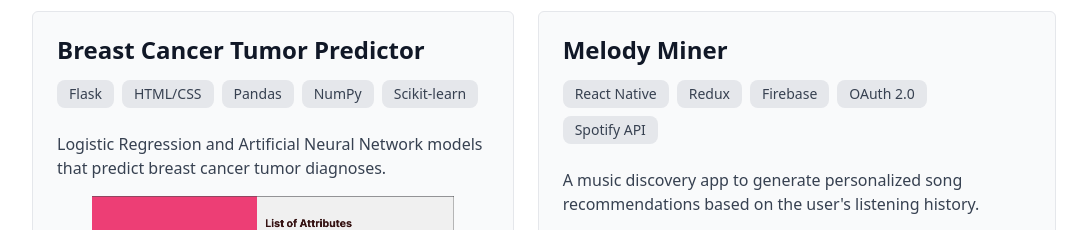
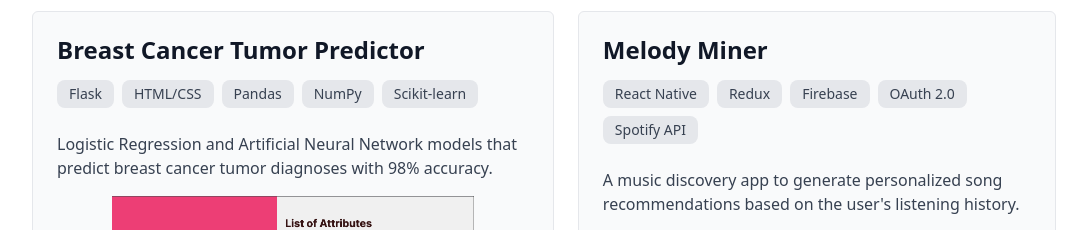
Before and after one commit to KunalLohtia/KunalLohtia.github.io, a React (Create React App) app: page / in a window 1280 px wide. Shown: the part 3620-3850 px from the top of the page, without its empty margins (96-1183 px from the left). Built offline with nearby package versions, Linux system fonts and the light colour scheme.

Commit message:
updated project description

```diff
--- a/src/components/Projects.js
+++ b/src/components/Projects.js
@@ -33,7 +33,7 @@
                         <Tag text="Scikit-learn" />
                       </div>
                       <p className="mt-4 text-md leading-6 text-gray-700">
-                        Logistic Regression and Artificial Neural Network models that predict breast cancer tumor diagnoses.
+                        Logistic Regression and Artificial Neural Network models that predict breast cancer tumor diagnoses with 98% accuracy.
                       </p>
                       <div className="mt-4 w-full max-w-xs mx-auto sm:max-w-sm lg:max-w-md h-48">
                         <img
```
